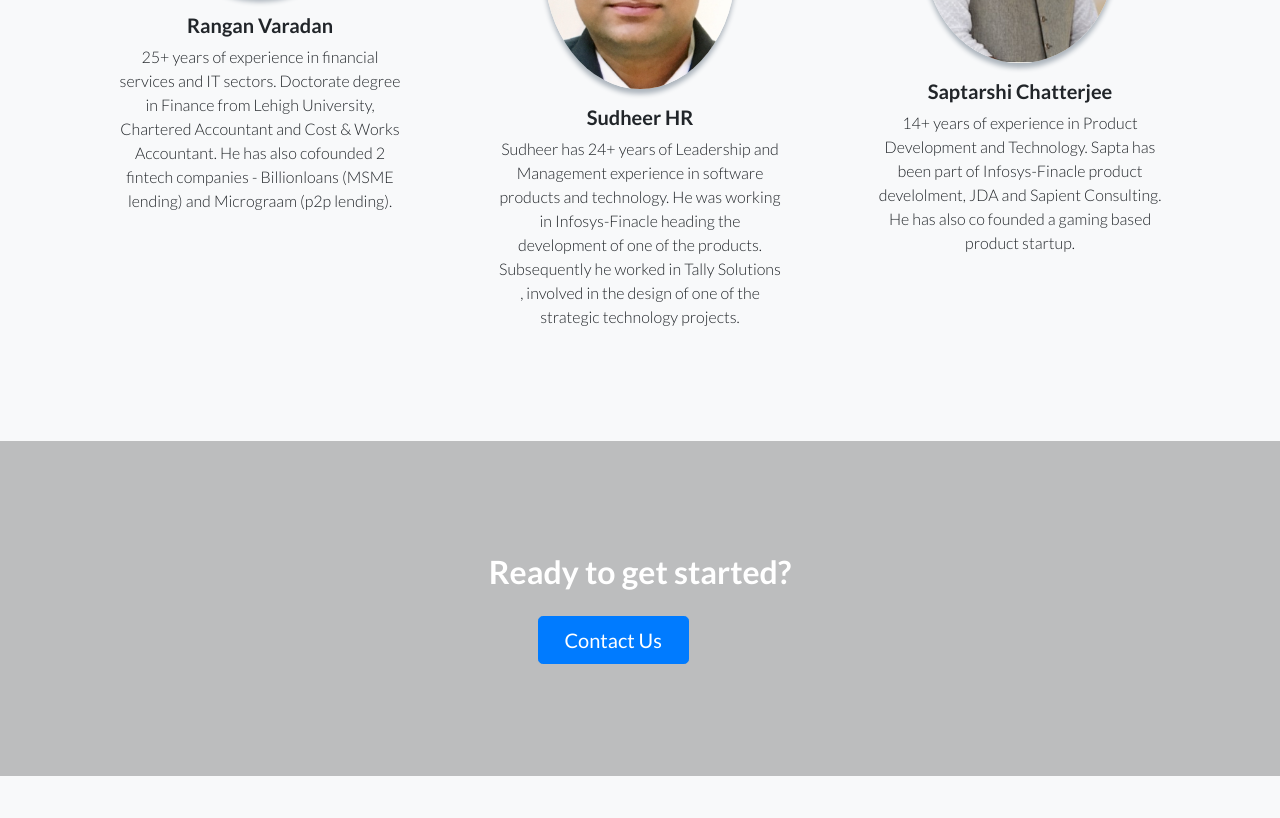
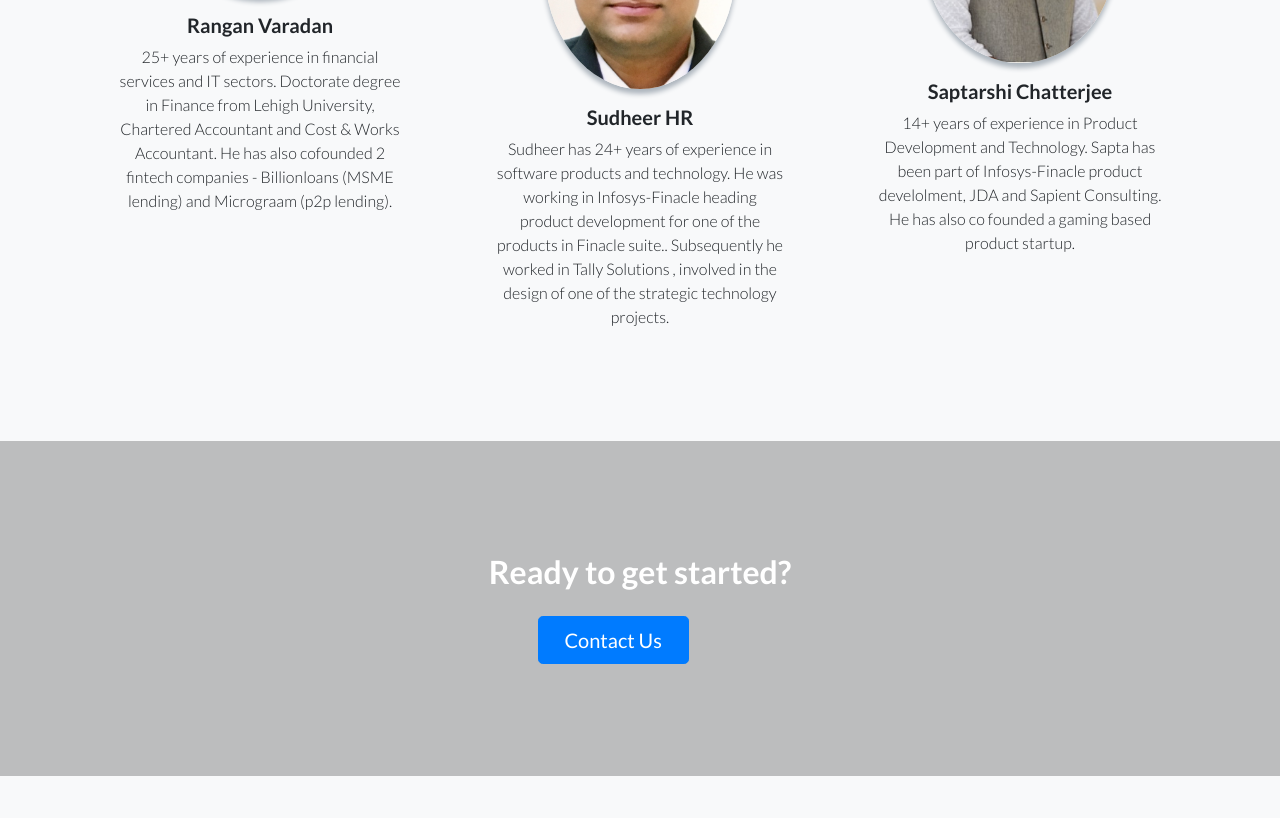
Before and after one commit to Tekenlight/tekenlight.com, a website: page index.html in a window 1280 px wide. Shown: the part 2860-3678 px from the top of the page. Drawn offline with Linux system fonts and the light colour scheme; a script that the page names is missing.

Commit message:
Changed index.html

```diff
--- a/index.html
+++ b/index.html
@@ -150,8 +150,8 @@
             <img class="img-fluid rounded-circle mb-3" src="img/sudheer.jpg" alt="">
             <h5>Sudheer HR</h5>
             <p class="font-weight-light mb-0">
-                Sudheer has 24+ years of Leadership and Management experience in software products and technology.
-                He was working in Infosys-Finacle heading the development of one of the products.
+                Sudheer has 24+ years of experience in software products and technology.
+                He was working in Infosys-Finacle heading product development for one of the products in Finacle suite..
                 Subsequently he worked in Tally Solutions , involved in the design of one of the strategic technology projects.
             </p>
           </div>
```
